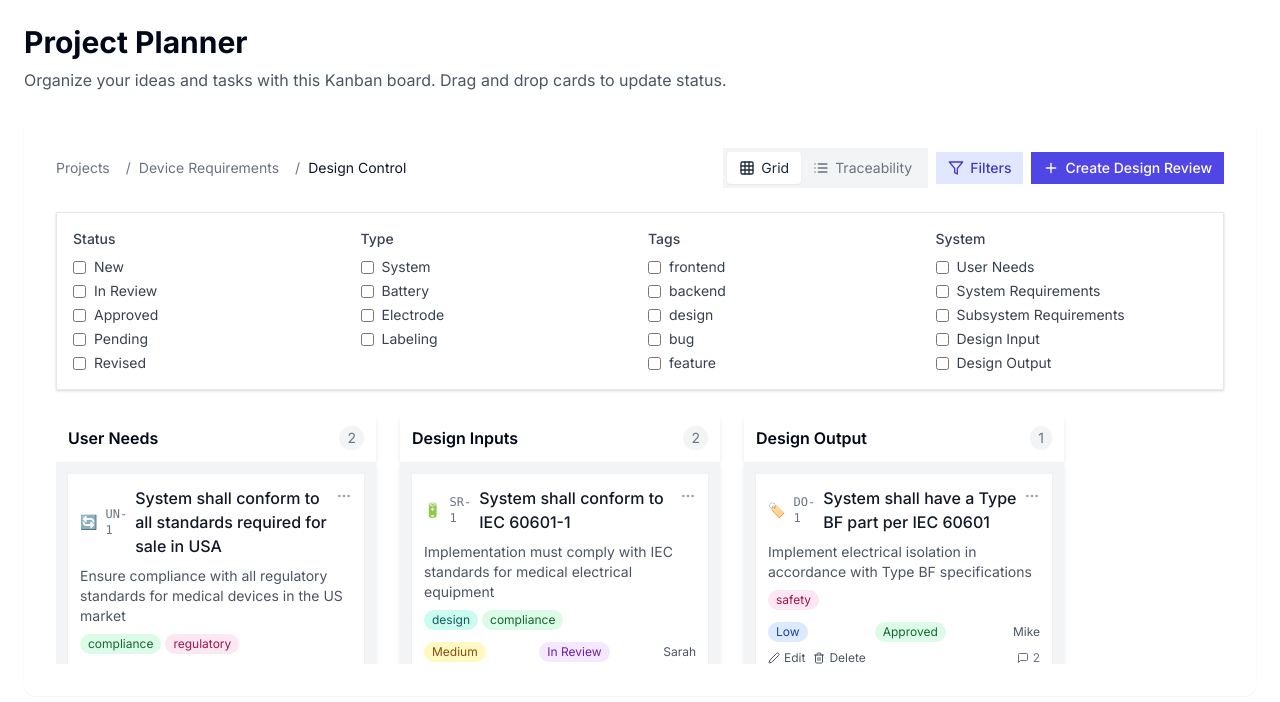
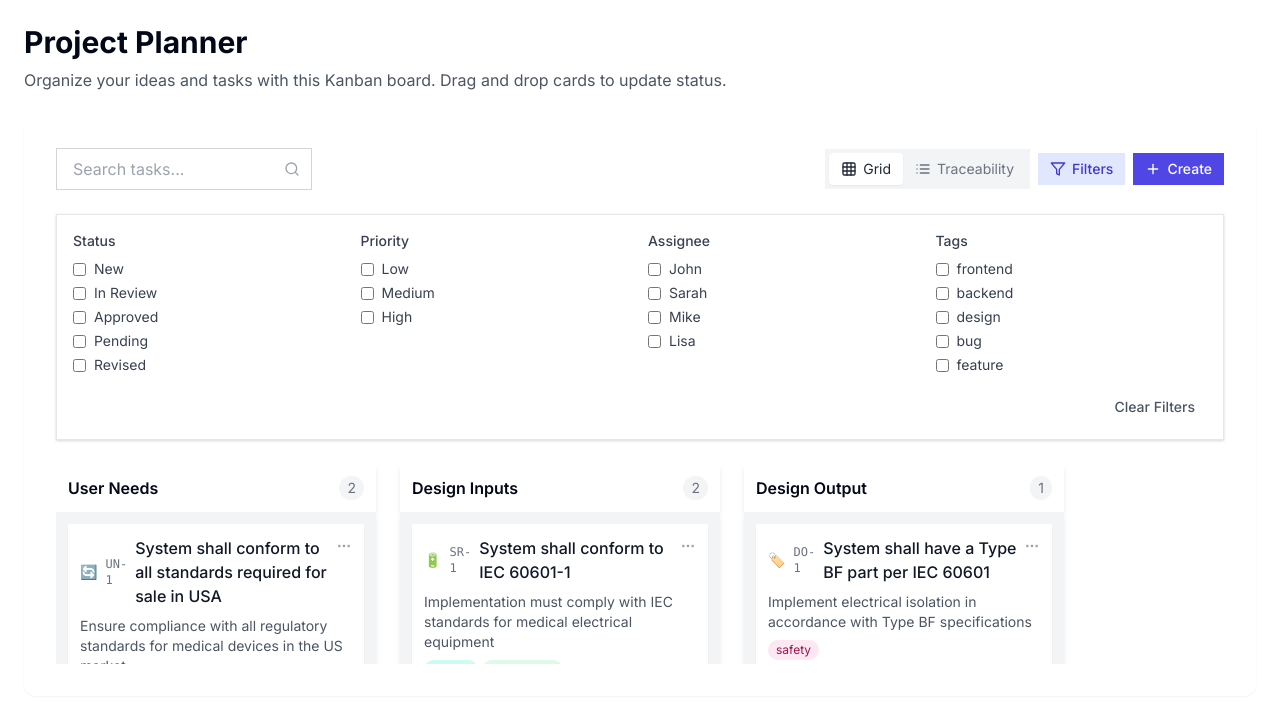
Before and after one commit to ShaikMoosa/Reflectly, a Next.js app: page /planner in a window 1280 px wide. Both pictures are taken after a click on the button "Filters". Shown: the top 702 px of the page. Built offline with nearby package versions, Linux system fonts and the light colour scheme.

Commit message:
Improve project planner UX and fix filter functionality

```diff
--- a/app/components/FixedKanbanBoard.tsx
+++ b/app/components/FixedKanbanBoard.tsx
@@ -193,7 +193,8 @@
   const [filter, setFilter] = useState({
     priority: [] as ('low' | 'medium' | 'high')[],
     assignee: [] as string[],
-    tags: [] as string[]
+    tags: [] as string[],
+    status: [] as ('new' | 'in_review' | 'approved' | 'pending' | 'revised')[]
   });
 
   // Form state for new/edit task
@@ -364,19 +365,48 @@
   // Filter tasks based on search term and filters
   const getFilteredTasks = () => {
     const filtered = { ...boardData };
+    const activeFilters = {
+      status: filter.priority.length > 0 || filter.tags.length > 0 || filter.assignee.length > 0,
+      priority: filter.priority.length > 0,
+      tags: filter.tags.length > 0,
+      assignee: filter.assignee.length > 0
+    };
 
     // Apply search filter
-    if (searchTerm) {
     for (const columnId in filtered.columns) {
       filtered.columns[columnId] = {
         ...filtered.columns[columnId],
         taskIds: filtered.columns[columnId].taskIds.filter(taskId => {
           const task = filtered.tasks[taskId];
-            return task.content.toLowerCase().includes(searchTerm.toLowerCase()) ||
+
+          // Apply search term filter
+          const matchesSearch = !searchTerm ||
+            task.content.toLowerCase().includes(searchTerm.toLowerCase()) ||
             (task.description && task.description.toLowerCase().includes(searchTerm.toLowerCase()));
+
+          if (!matchesSearch) return false;
+
+          // Apply priority filter
+          const matchesPriority = !activeFilters.priority ||
+            filter.priority.includes(task.priority);
+
+          if (activeFilters.priority && !matchesPriority) return false;
+
+          // Apply tags filter (match if any tag matches)
+          const matchesTags = !filter.tags.length ||
+            task.tags.some(tag => filter.tags.includes(tag));
+
+          if (filter.tags.length > 0 && !matchesTags) return false;
+
+          // Apply assignee filter
+          const matchesAssignee = !filter.assignee.length ||
+            (task.assignee && filter.assignee.includes(task.assignee));
+
+          if (filter.assignee.length > 0 && !matchesAssignee) return false;
+
+          return true;
         })
       };
-      }
     }
 
     return filtered;
@@ -451,6 +481,52 @@
     handleSaveTask(taskForm);
   };
 
+  // Handle status filter toggle
+  const handleStatusToggle = (status: 'new' | 'in_review' | 'approved' | 'pending' | 'revised') => {
+    setFilter(prev => {
+      const statusFilters = prev.status;
+      const newStatusFilters = statusFilters.includes(status)
+        ? statusFilters.filter(s => s !== status)
+        : [...statusFilters, status];
+
+      return { ...prev, status: newStatusFilters };
+    });
+  };
+
+  // Handle priority filter toggle
+  const handlePriorityToggle = (priority: 'low' | 'medium' | 'high') => {
+    setFilter(prev => {
+      const newPriorities = prev.priority.includes(priority)
+        ? prev.priority.filter(p => p !== priority)
+        : [...prev.priority, priority];
+      return { ...prev, priority: newPriorities };
+    });
+  };
+
+  // Handle assignee filter toggle
+  const handleAssigneeToggle = (assignee: string) => {
+    setFilter(prev => {
+      const newAssignees = prev.assignee.includes(assignee)
+        ? prev.assignee.filter(a => a !== assignee)
+        : [...prev.assignee, assignee];
+      return { ...prev, assignee: newAssignees };
+    });
+  };
+
+  // Handle tag filter toggle
+  const handleTagFilterToggle = (tag: string) => {
+    setFilter(prev => {
+      const newTags = prev.tags.includes(tag)
+        ? prev.tags.filter(t => t !== tag)
+        : [...prev.tags, tag];
+      return { ...prev, tags: newTags };
+    });
+  };
+
+  const handleSearchChange = (e: React.ChangeEvent<HTMLInputElement>) => {
+    setSearchTerm(e.target.value);
+  };
+
   const filteredData = getFilteredTasks();
 
   // Add this function to render the traceability view
@@ -519,18 +595,17 @@
 
   return (
     <div className="h-full w-full flex flex-col p-4">
-      {/* Search and filters */}
-      <div className="flex justify-between items-center mb-6">
-        <div className="text-sm breadcrumbs">
-          <ul className="flex items-center space-x-2">
-            <li><a href="#" className="text-gray-500 hover:text-gray-700 dark:text-gray-400 dark:hover:text-gray-300">Projects</a></li>
-            <li className="before:content-['/'] before:mx-2 before:text-gray-500">
-              <a href="#" className="text-gray-500 hover:text-gray-700 dark:text-gray-400 dark:hover:text-gray-300">Device Requirements</a>
-            </li>
-            <li className="before:content-['/'] before:mx-2 before:text-gray-500">
-              <span className="text-gray-900 dark:text-white">Design Control</span>
-            </li>
-          </ul>
+      {/* Header with search and filters */}
+      <div className="flex flex-col md:flex-row justify-between items-start md:items-center gap-4 mb-6">
+        <div className="w-full md:w-64 relative">
+          <input
+            type="text"
+            placeholder="Search tasks..."
+            className="w-full px-4 py-2 rounded-md border border-gray-300 dark:border-gray-700 bg-white dark:bg-gray-800 text-gray-900 dark:text-white focus:outline-none focus:ring-2 focus:ring-indigo-500 focus:border-transparent"
+            value={searchTerm}
+            onChange={handleSearchChange}
+          />
+          <Search className="absolute right-3 top-1/2 transform -translate-y-1/2 h-4 w-4 text-gray-400" />
         </div>
 
         <div className="flex items-center space-x-2">
@@ -576,7 +651,7 @@
             onClick={() => openTaskModal()}
           >
             <Plus size={16} className="mr-1.5" />
-            Create Design Review
+            Create
           </button>
         </div>
       </div>
@@ -588,47 +663,100 @@
               <h3 className="font-medium text-sm mb-2 text-gray-700 dark:text-gray-300">Status</h3>
               <div className="space-y-1">
                 <label className="flex items-center">
-                  <input type="checkbox" className="mr-2 rounded text-indigo-600" />
+                  <input
+                    type="checkbox"
+                    className="mr-2 rounded text-indigo-600"
+                    checked={filter.status?.includes('new')}
+                    onChange={() => handleStatusToggle('new')}
+                  />
                   <span className="text-sm text-gray-700 dark:text-gray-300">New</span>
                 </label>
                 <label className="flex items-center">
-                  <input type="checkbox" className="mr-2 rounded text-indigo-600" />
+                  <input
+                    type="checkbox"
+                    className="mr-2 rounded text-indigo-600"
+                    checked={filter.status?.includes('in_review')}
+                    onChange={() => handleStatusToggle('in_review')}
+                  />
                   <span className="text-sm text-gray-700 dark:text-gray-300">In Review</span>
                 </label>
                 <label className="flex items-center">
-                  <input type="checkbox" className="mr-2 rounded text-indigo-600" />
+                  <input
+                    type="checkbox"
+                    className="mr-2 rounded text-indigo-600"
+                    checked={filter.status?.includes('approved')}
+                    onChange={() => handleStatusToggle('approved')}
+                  />
                   <span className="text-sm text-gray-700 dark:text-gray-300">Approved</span>
                 </label>
                 <label className="flex items-center">
-                  <input type="checkbox" className="mr-2 rounded text-indigo-600" />
+                  <input
+                    type="checkbox"
+                    className="mr-2 rounded text-indigo-600"
+                    checked={filter.status?.includes('pending')}
+                    onChange={() => handleStatusToggle('pending')}
+                  />
                   <span className="text-sm text-gray-700 dark:text-gray-300">Pending</span>
                 </label>
                 <label className="flex items-center">
-                  <input type="checkbox" className="mr-2 rounded text-indigo-600" />
+                  <input
+                    type="checkbox"
+                    className="mr-2 rounded text-indigo-600"
+                    checked={filter.status?.includes('revised')}
+                    onChange={() => handleStatusToggle('revised')}
+                  />
                   <span className="text-sm text-gray-700 dark:text-gray-300">Revised</span>
                 </label>
               </div>
             </div>
 
             <div>
-              <h3 className="font-medium text-sm mb-2 text-gray-700 dark:text-gray-300">Type</h3>
+              <h3 className="font-medium text-sm mb-2 text-gray-700 dark:text-gray-300">Priority</h3>
               <div className="space-y-1">
                 <label className="flex items-center">
-                  <input type="checkbox" className="mr-2 rounded text-indigo-600" />
-                  <span className="text-sm text-gray-700 dark:text-gray-300">System</span>
+                  <input
+                    type="checkbox"
+                    className="mr-2 rounded text-indigo-600"
+                    checked={filter.priority.includes('low')}
+                    onChange={() => handlePriorityToggle('low')}
+                  />
+                  <span className="text-sm text-gray-700 dark:text-gray-300">Low</span>
                 </label>
                 <label className="flex items-center">
-                  <input type="checkbox" className="mr-2 rounded text-indigo-600" />
-                  <span className="text-sm text-gray-700 dark:text-gray-300">Battery</span>
+                  <input
+                    type="checkbox"
+                    className="mr-2 rounded text-indigo-600"
+                    checked={filter.priority.includes('medium')}
+                    onChange={() => handlePriorityToggle('medium')}
+                  />
+                  <span className="text-sm text-gray-700 dark:text-gray-300">Medium</span>
                 </label>
                 <label className="flex items-center">
-                  <input type="checkbox" className="mr-2 rounded text-indigo-600" />
-                  <span className="text-sm text-gray-700 dark:text-gray-300">Electrode</span>
+                  <input
+                    type="checkbox"
+                    className="mr-2 rounded text-indigo-600"
+                    checked={filter.priority.includes('high')}
+                    onChange={() => handlePriorityToggle('high')}
+                  />
+                  <span className="text-sm text-gray-700 dark:text-gray-300">High</span>
                 </label>
-                <label className="flex items-center">
-                  <input type="checkbox" className="mr-2 rounded text-indigo-600" />
-                  <span className="text-sm text-gray-700 dark:text-gray-300">Labeling</span>
+              </div>
+            </div>
+
+            <div>
+              <h3 className="font-medium text-sm mb-2 text-gray-700 dark:text-gray-300">Assignee</h3>
+              <div className="space-y-1">
+                {assignees.map(assignee => (
+                  <label key={assignee} className="flex items-center">
+                    <input
+                      type="checkbox"
+                      className="mr-2 rounded text-indigo-600"
+                      checked={filter.assignee.includes(assignee)}
+                      onChange={() => handleAssigneeToggle(assignee)}
+                    />
+                    <span className="text-sm text-gray-700 dark:text-gray-300">{assignee}</span>
                   </label>
+                ))}
               </div>
             </div>
 
@@ -637,24 +765,30 @@
               <div className="space-y-1">
                 {availableTags.slice(0, 5).map(tag => (
                   <label key={tag} className="flex items-center">
-                    <input type="checkbox" className="mr-2 rounded text-indigo-600" />
+                    <input
+                      type="checkbox"
+                      className="mr-2 rounded text-indigo-600"
+                      checked={filter.tags.includes(tag)}
+                      onChange={() => handleTagFilterToggle(tag)}
+                    />
                     <span className="text-sm text-gray-700 dark:text-gray-300">{tag}</span>
                   </label>
                 ))}
               </div>
             </div>
-
-            <div>
-              <h3 className="font-medium text-sm mb-2 text-gray-700 dark:text-gray-300">System</h3>
-              <div className="space-y-1">
-                {systemOptions.map(option => (
-                  <label key={option} className="flex items-center">
-                    <input type="checkbox" className="mr-2 rounded text-indigo-600" />
-                    <span className="text-sm text-gray-700 dark:text-gray-300">{option}</span>
-                  </label>
-                ))}
           </div>
-            </div>
+          <div className="mt-4 flex justify-end">
+            <button
+              onClick={() => setFilter({
+                priority: [] as ('low' | 'medium' | 'high')[],
+                assignee: [] as string[],
+                tags: [] as string[],
+                status: [] as ('new' | 'in_review' | 'approved' | 'pending' | 'revised')[]
+              })}
+              className="px-3 py-1.5 rounded-md text-sm font-medium text-gray-600 hover:bg-gray-100 transition-colors"
+            >
+              Clear Filters
+            </button>
           </div>
         </div>
       )}
```
Lines whose indentation alone changed are shown as unchanged.
